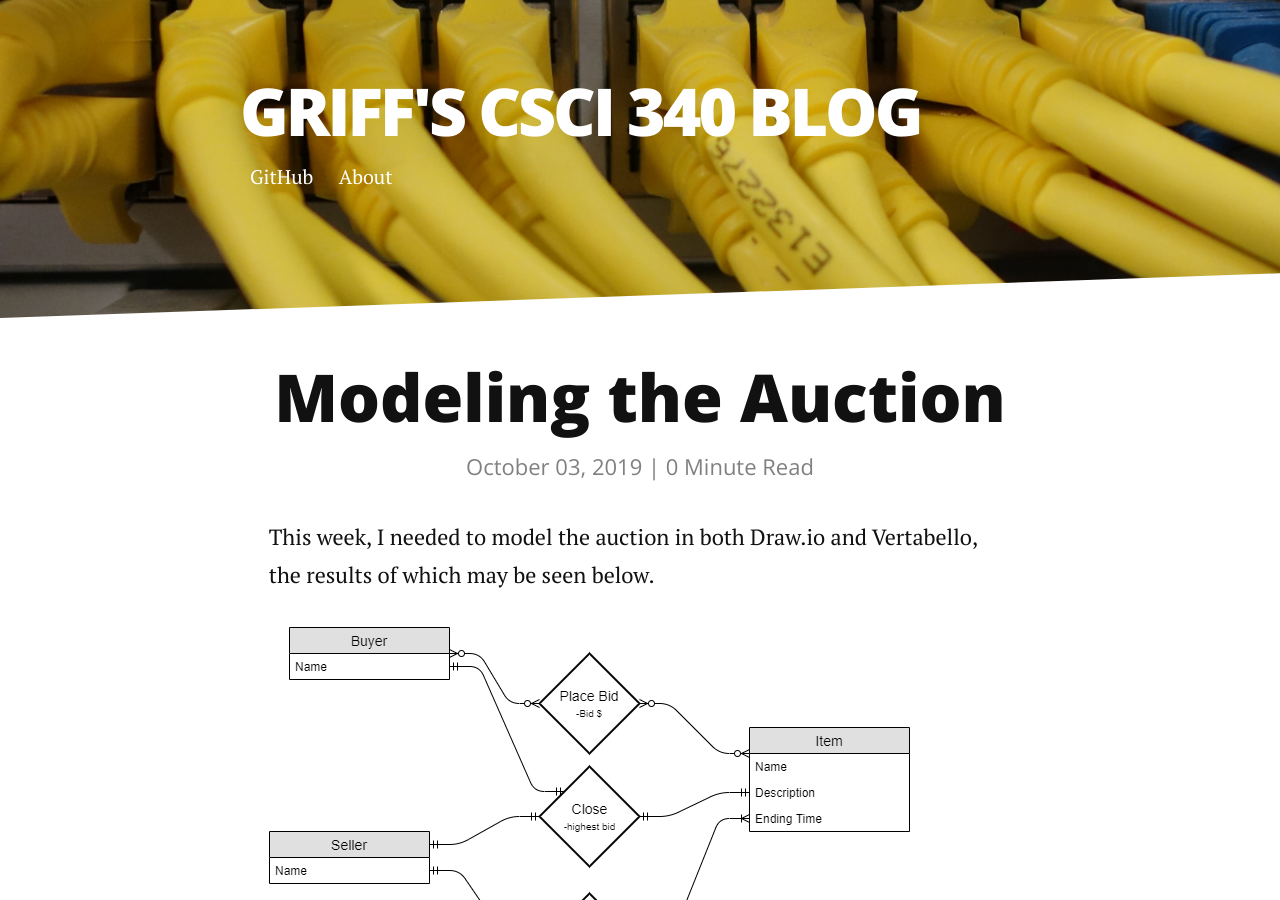
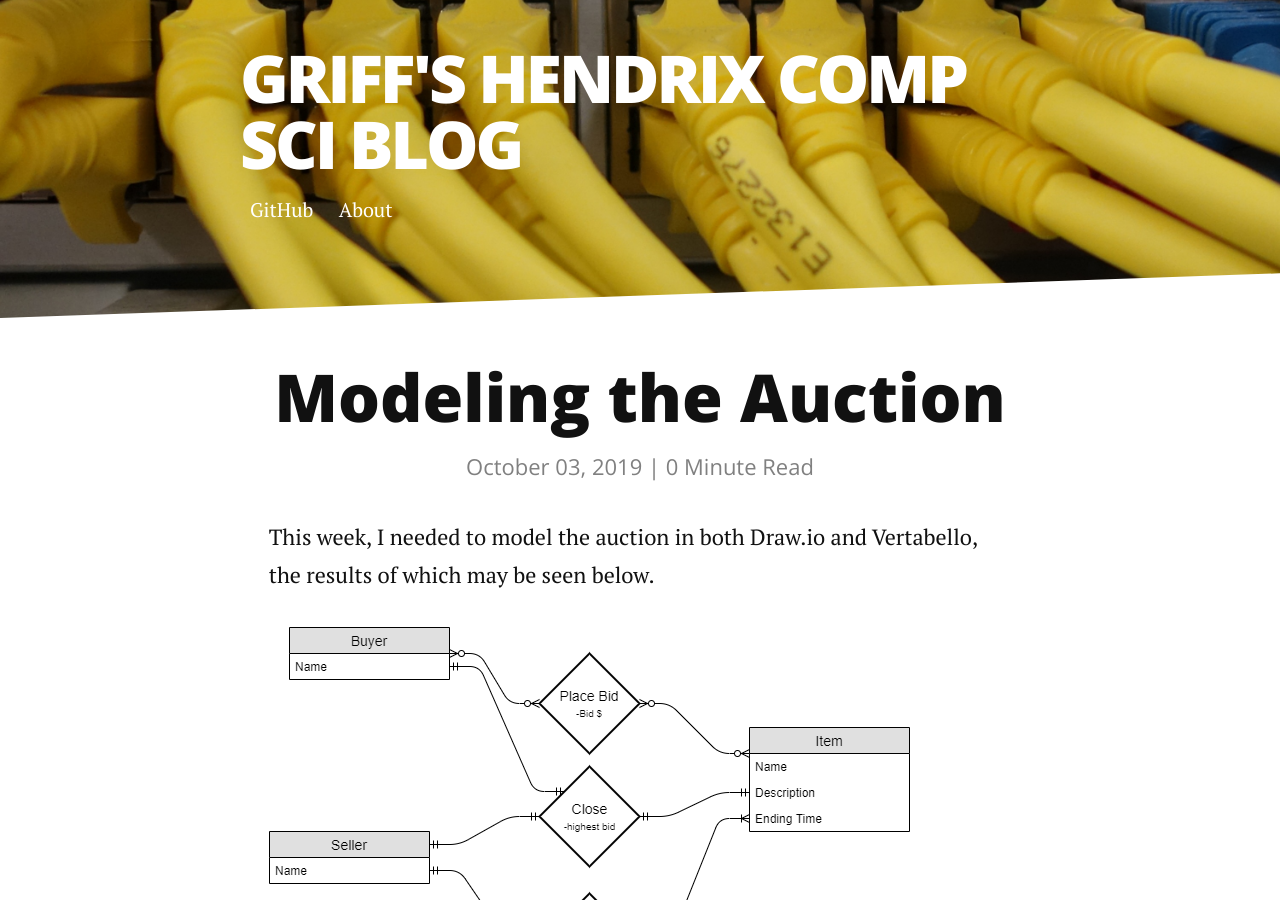
Before and after one commit to samoreGE/csci340blog, a Jekyll site: the page built from _posts/2019-10-02-data-modeling.markdown, in a window 1280 px wide and 900 px high. Built offline with Jekyll 4.4.1, drawn with Linux system fonts in a browser that asks for light colours; nearby versions of some CDN libraries.

Commit message:
Update _config.yml

```diff
--- a/_config.yml
+++ b/_config.yml
@@ -13,7 +13,7 @@
 # you will see them accessed via {{ site.title }}, {{ site.email }}, and so on.
 # You can create any custom variable you would like, and they will be accessible
 # in the templates via {{ site.myvariable }}.
-title: Griff's CSCI 340 blog
+title: Griff's Hendrix Comp Sci blog
 email: samoreGE@hendrix.edu
 description: >- # this means to ignore newlines until "baseurl:"
   I'm making a blog for my Databases and Web Systems class, taught
```
